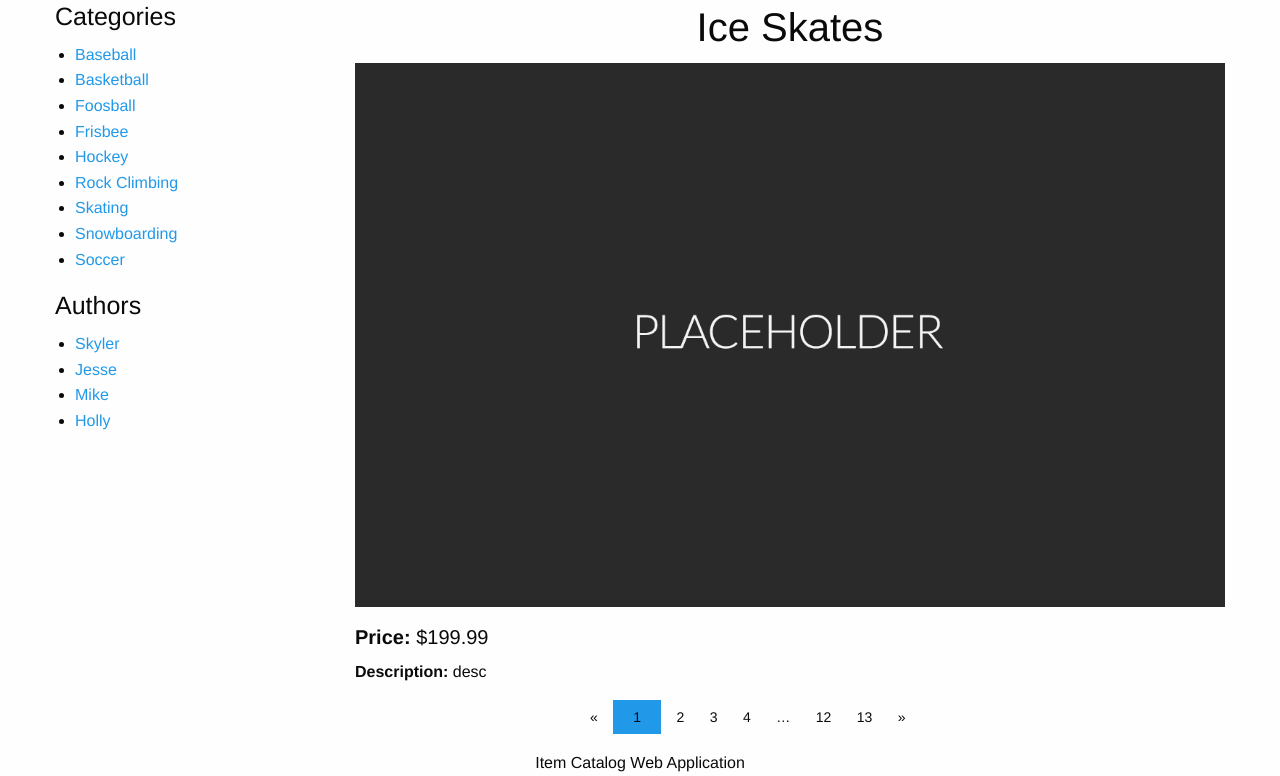
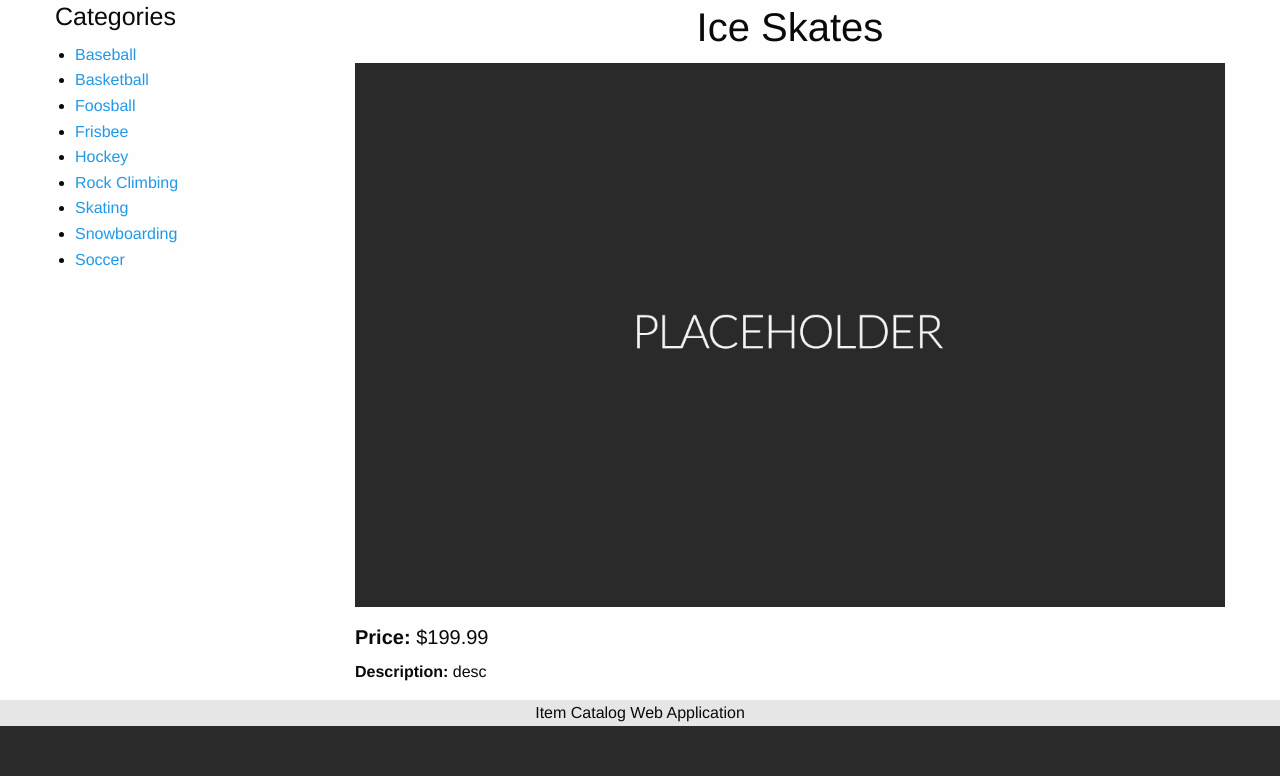
Before and after one commit to bryanapperson/item-catalog, a Flask app: a page that uses catalog/item_catalog/templates/item.html in a window 1280 px wide. Shown: the part 78-854 px from the top of the page. After the commit the page ends 804 px from the top, so only its background shows below. Run offline with Flask 2, Linux system fonts and the light colour scheme; data comes from the database, SQL or seed files in the repository; parts of the project's set-up code (start-up, migrations or seed data) failed here and were passed over.

Commit message:
add styling

```diff
--- a/catalog/item_catalog/static/css/app.css
+++ b/catalog/item_catalog/static/css/app.css
@@ -1,3 +1,7 @@
 /**
  * Contains CSS specific to the item-catalog app.
  */
+
+footer {
+    background-color: #e6e6e6;
+}
--- a/catalog/item_catalog/templates/item.html
+++ b/catalog/item_catalog/templates/item.html
@@ -4,9 +4,11 @@
     <meta charset="utf-8"/>
     <meta name="viewport" content="width=device-width, initial-scale=1.0"/>
     <title>Item Catalog | {{pagename}}</title>
-    <link rel="stylesheet" href="{{ url_for('static', filename='css/foundation.css') }}">
+    <link rel="stylesheet" href="{{ url_for('static', filename='css/foundation.min.css') }}">
+    <link rel="stylesheet" href="{{ url_for('static', filename='css/app.css') }}">
 </head>
 <body>
+    <header>
         <div class="top-bar">
             <div class="top-bar-left">
                 <ul class="menu">
@@ -19,6 +21,8 @@
                 </ul>
             </div>
         </div>
+    </header>
+    <content>
         <div class="row" id="content">
             <div class="medium-3 columns" data-sticky-container>
                 <div class="sticky" data-sticky data-anchor="content">
@@ -27,13 +31,6 @@
                         {% for category in categories %}
                         <li><a href="{{ url_for('category_page', category_name=category.name) }}">{{category.name}}</a></li>
                         {% endfor %}
-                </ul>
-                <h4>Authors</h4>
-                <ul>
-                    <li><a href="#">Skyler</a></li>
-                    <li><a href="#">Jesse</a></li>
-                    <li><a href="#">Mike</a></li>
-                    <li><a href="#">Holly</a></li>
                     </ul>
                 </div>
             </div>
@@ -50,28 +47,12 @@
                         <p><b>Description:</b> {{page_item.description}}</p>
                     </div>
                 </div>
-            <div class="row">
-                <div class="medium-6 medium-centered columns">
-                    <div class="pagination-centered">
-                        <ul class="pagination">
-                            <li class="arrow unavailable"><a href="">&laquo;</a></li>
-                            <li class="current"><a href="">1</a></li>
-                            <li><a href="">2</a></li>
-                            <li><a href="">3</a></li>
-                            <li><a href="">4</a></li>
-                            <li class="unavailable"><a href="">&hellip;</a></li>
-                            <li><a href="">12</a></li>
-                            <li><a href="">13</a></li>
-                            <li class="arrow"><a href="">&raquo;</a></li>
-                        </ul>
             </div>
         </div>
-            </div>
-        </div>
-    </div>
-    <div class="footer">
+    </content>
+    <footer>
         <p class="text-center">Item Catalog Web Application</p>
-    </div>
+    </footer>
     <script src="{{ url_for('static', filename='js/vendor/jquery.min.js') }}"></script>
     <script src="{{ url_for('static', filename='js/foundation.min.js') }}"></script>
     <script>
```
Also changed, not shown: catalog/item_catalog/templates/error.html (+8 -10 lines), catalog/item_catalog/templates/index.html (+8 -10 lines). Lines whose indentation alone changed are shown as unchanged.
